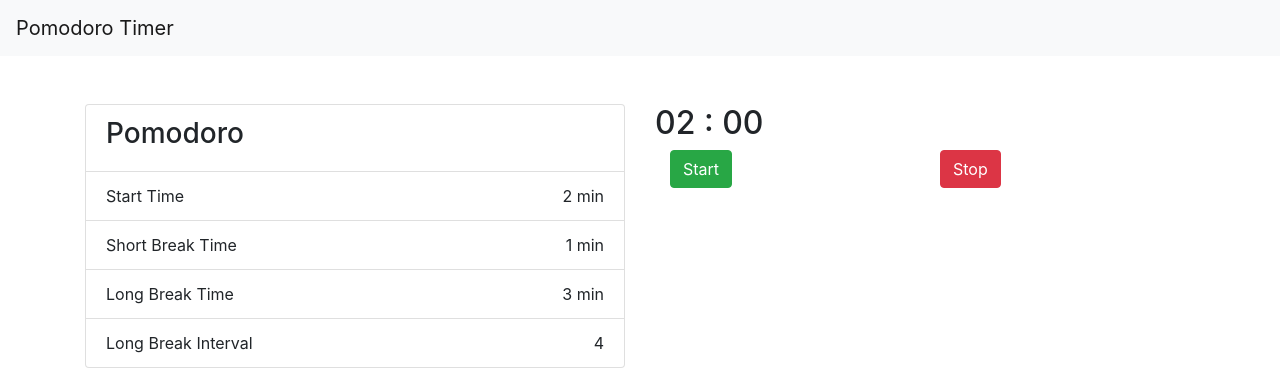
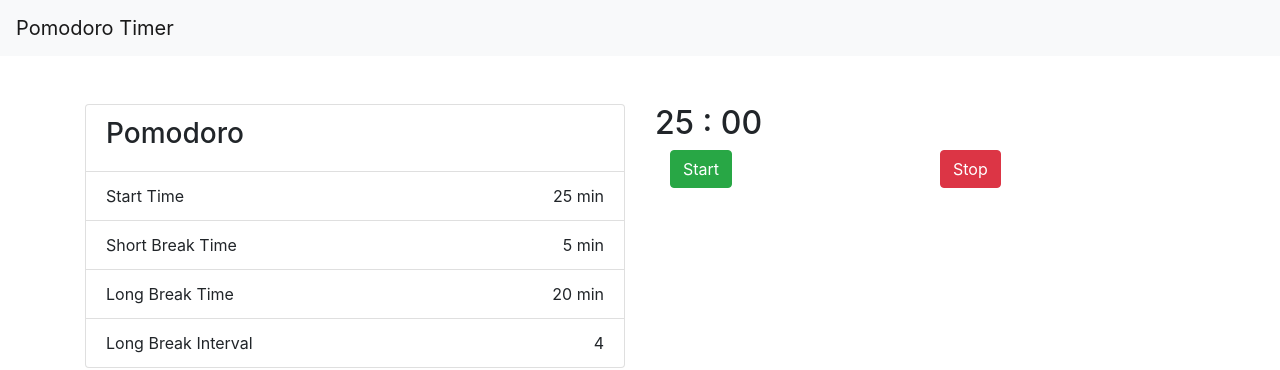
Before and after one commit to israelramosm/angular-pomodoro, an Angular app in the folder my-pomodoro/: page / in a window 1280 px wide. Shown: the top 370 px of the page. Built offline with nearby package versions, Linux system fonts and the light colour scheme.

Commit message:
reseting values

```diff
--- a/my-pomodoro/src/app/app-clock/app.clock.ts
+++ b/my-pomodoro/src/app/app-clock/app.clock.ts
@@ -21,9 +21,9 @@ export class AppClock {
   ngOnInit() {
     this.setConfig = {
       pomodoroName: "",
-      startTime: 2,
-      shortBreakTime: 1,
-      longBreakTime: 3,
+      startTime: 25,
+      shortBreakTime: 5,
+      longBreakTime: 20,
       breakInterval: 4,
       isDone: false
     }
@@ -42,7 +42,7 @@ export class AppClock {
       this.isTimerPause = false;
       this.timer = setInterval(() => {
         this.timerLogic();
-      }, 500);
+      }, 1000);
     } else {
       clearInterval(this.timer);
       this.isTimerPause = true;
@@ -62,7 +62,7 @@ export class AppClock {
   timerLogic() {
     if (this.mmLeft >= 0) {
       if(this.ssLeft == "00") {
-        this.ssLeft = 5;
+        this.ssLeft = 59;
         this.mmLeft--;
         this.mmLeft = this.mmLeft < 10 ? "0" + this.mmLeft : this.mmLeft;
       } else {
```
